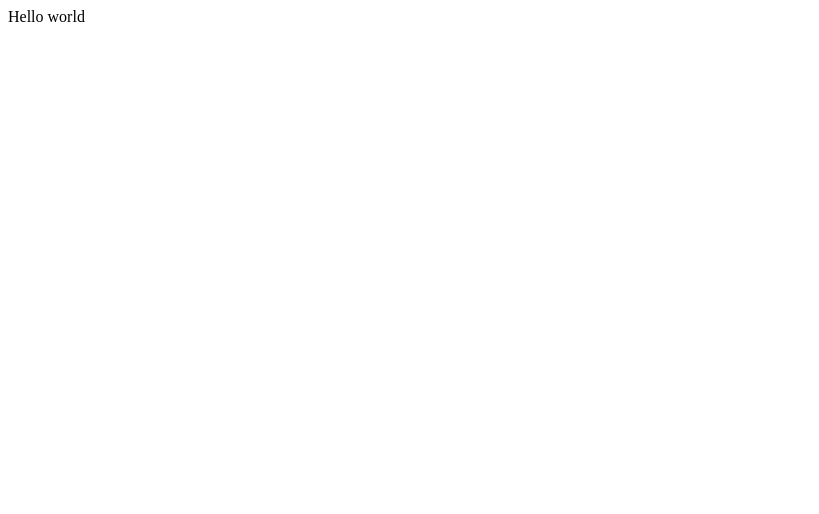
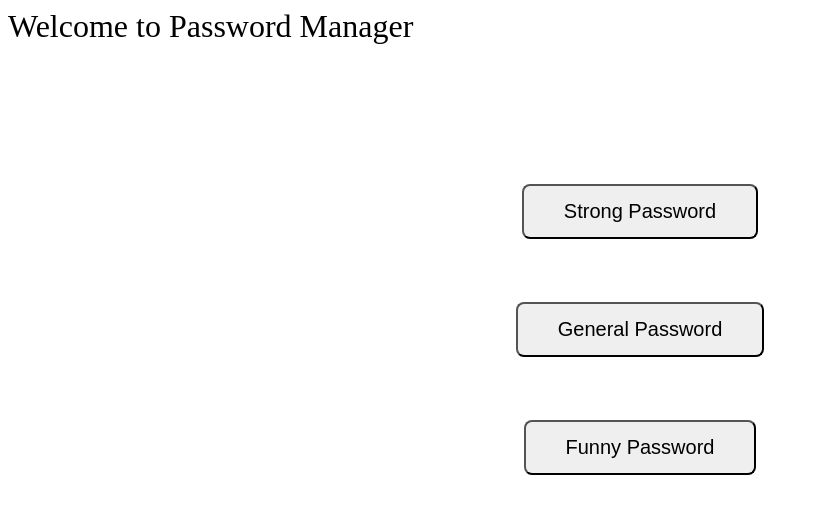
Before and after one commit to Aashishk96/UI-project, a plain HTML site: page index.html in a window 1280 px wide. Shown: the whole page, without its empty margins (0-819 px from the left). Drawn offline with nearby package versions, Linux system fonts and the light colour scheme.

Commit message:
Add files via upload

```diff
--- a/index.html
+++ b/index.html
@@ -1 +1,44 @@
-<p> Hello world</p>
+<!DOCTYPE html>
+<html>
+
+<head>
+  <meta charset="utf-8">
+  <meta name="viewport" content="width=device-width">
+  <title>replit</title>
+  <link href="style.css" rel="stylesheet" type="text/css" />
+
+</head>
+
+
+<body>
+
+  <nav class="navbar navbar-expand-lg bg-light">
+    <div class="navbar-brand">
+      Welcome to Password Manager
+    </div>
+  </nav>
+
+  <div class="container ">
+    <div class="col-12 ">
+      <button class="btn btn-primary" id="one" type="submit" onclick="myPass1()">Strong Password</button>
+    </div>
+    <div class="col-12">
+      <button class="btn btn-primary"id="two" type="submit" onclick="myPass2()">General Password</button>
+    </div>
+    <div class="col-12">
+      <button class="btn btn-primary"id="three" type="submit" onclick="myPass3()">Funny Password</button>
+    </div>
+
+  </div>
+
+  <script src="script.js"></script>
+
+
+  <script src="https://cdn.jsdelivr.net/npm/bootstrap@5.2.3/dist/js/bootstrap.bundle.min.js"
+    integrity="sha384-kenU1KFdBIe4zVF0s0G1M5b4hcpxyD9F7jL+jjXkk+Q2h455rYXK/7HAuoJl+0I4"
+    crossorigin="anonymous"></script>
+
+
+</body>
+
+</html>
--- /dev/null
+++ b/script.js
@@ -0,0 +1,25 @@
+
+let Capital = "ABCDEFGHIJKLMNOPQRSTUVWXYZ1234567890abcdefghijklmnopqrstuvwxyz!@#$%^&*";
+Cresult = Capital.charAt(Math.floor(Math.random() * Capital.length));
+
+function myPass1() {
+  let StrongPass = "";
+  for (var i = 0; i <18 ; i++) {
+    var randomNumber = Math.floor(Math.random() * Capital.length);
+    StrongPass += Capital.substring(randomNumber, randomNumber + 1);
+  }
+  document.getElementById("one").innerHTML = "Strong password :  "+StrongPass;
+}
+function myPass2() {
+  let NormalPass = "";
+  for (var i = 0; i <8 ; i++) {
+    var randomNumber = Math.floor(Math.random() * Capital.length);
+    NormalPass += Capital.substring(randomNumber, randomNumber + 1);
+  }
+  document.getElementById("two").innerHTML = "General password :  "+NormalPass;
+}
+function myPass3() {
+  const arr=["Password","123456","dragon","football","Nahi Sangnar","Tula tr mahit ahe","Bhupendra Jogi"]
+  const randomElement = arr[Math. floor(Math. random() * arr. length)];
+  document.getElementById("three").innerHTML = "Funny password :  "+randomElement;
+}
--- /dev/null
+++ b/style.css
@@ -0,0 +1,28 @@
+html {
+  height: 100%;
+  width: 100%;
+}
+
+.navbar-brand {
+  font-size: xx-large;
+}
+
+.container {
+  margin-top: 6%;
+  text-align: center;
+}
+
+.btn {
+  font-size: 20px;
+  margin-top: 5%;
+  padding: 14px 40px;
+  border-radius: 8px;
+  background-color: #61c4e5
+  transition-duration: 0.4s;
+}
+
+.btn:hover {
+  background-color: #04AA6D;
+  box-shadow: 0 12px 16px 0 rgba(0,0,0,0.24);
+  color: white;
+}
```
